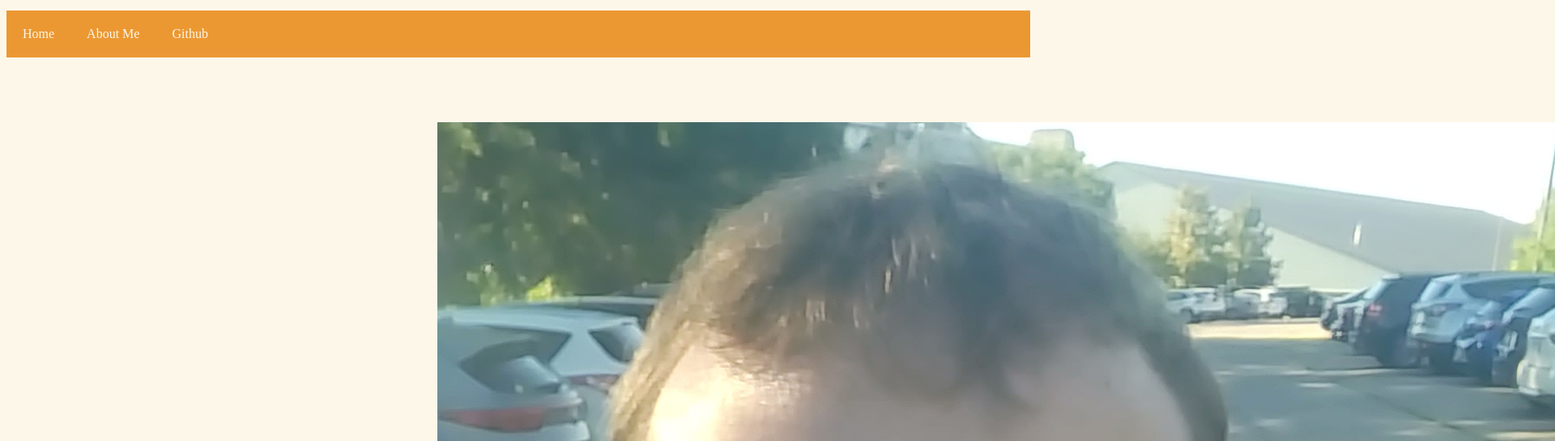
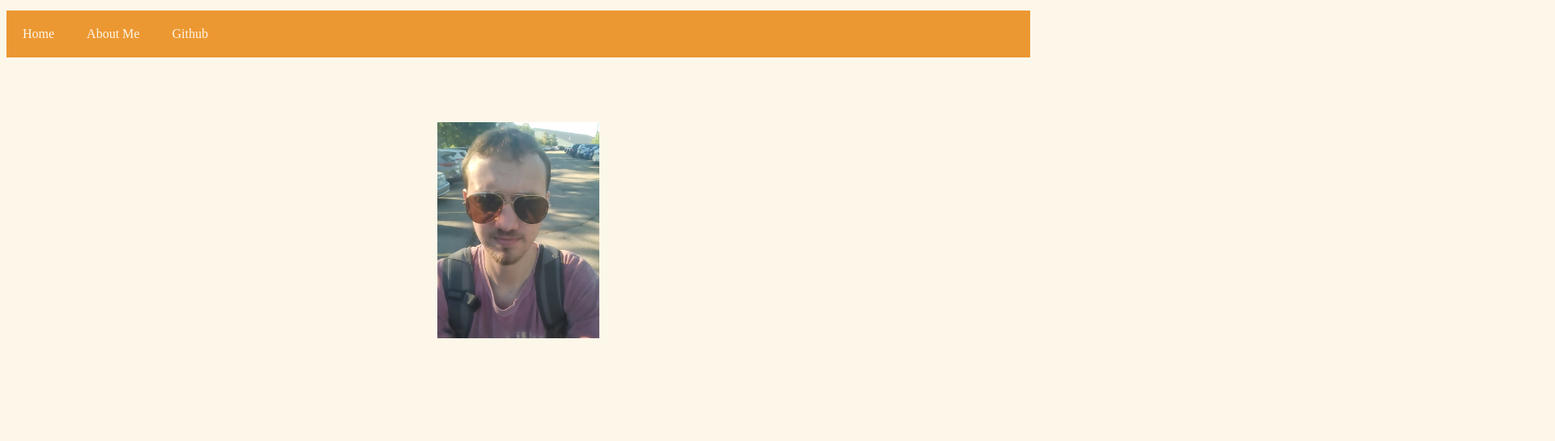
Before and after one commit to Andorryu/Andorryu.github.io, a plain HTML site: page index.html in a window 1280 px wide. Shown: the part 101-646 px from the top of the page at 81% size, 1920 px wide, since content can reach past the window. Drawn offline with Linux system fonts and the light colour scheme.

Commit message:
fixed images to be smaller and centered

```diff
--- a/index.html
+++ b/index.html
@@ -15,8 +15,8 @@
         <nav></nav>
 
         <!-- IMAGE -->
-        <div style="width: 200px; margin-top: 80px; margin-left: auto; margin-right: auto;">
-            <img src="img/sunglasses_campus.jpg">
+        <div class="centered-img-frame">
+            <img style="width: inherit;" src="img/sunglasses_campus.jpg">
         </div>
 
         <!-- FOOTER -->
--- a/style.css
+++ b/style.css
@@ -17,3 +17,13 @@ nav div {
     padding-left: 20px;
     padding-right: 20px;
 }
+
+.centered-img-frame {
+    width: 200px;
+    margin-top: 80px;
+    margin-left: auto;
+    margin-right: auto;
+}
+.centered-img-frame img {
+    width: inherit;
+}
```
Also changed, not shown: home.html (+3 -1 lines).
